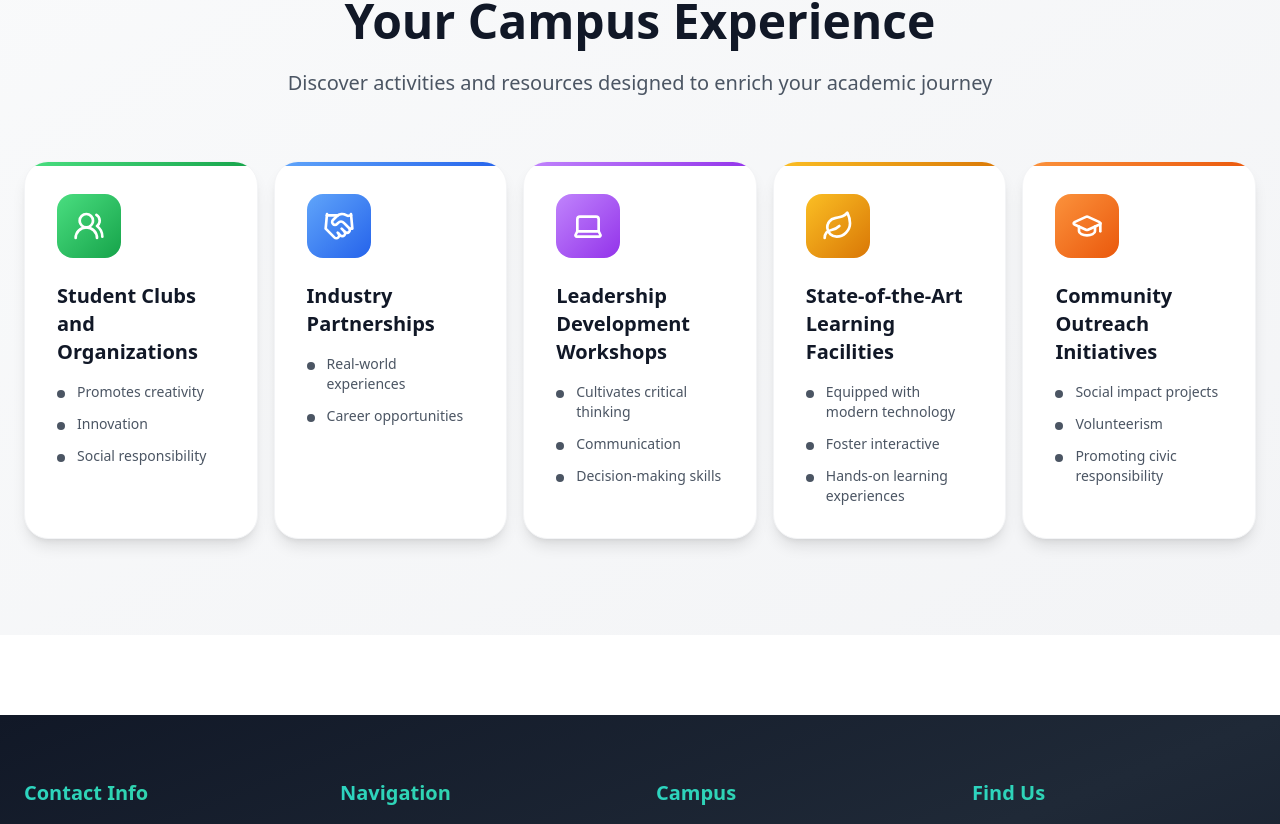
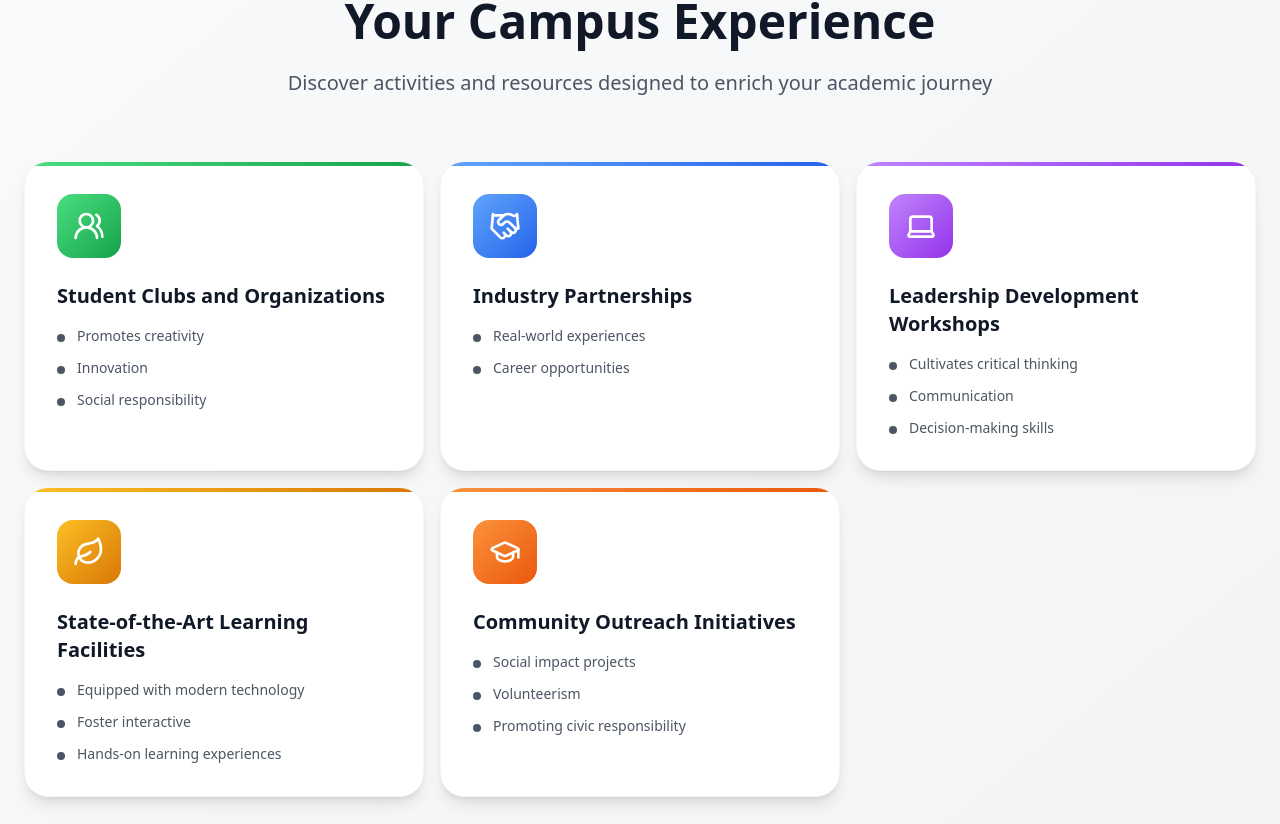
Before and after one commit to Wolferlk/Veritas-International-Uni, a React (Vite) app in the folder Frontend/: page /campus-life in a window 1280 px wide. Shown: the part 1556-2380 px from the top of the page. Built offline with nearby package versions, Linux system fonts and the light colour scheme.

Commit message:
Fix card section issue

```diff
--- a/Frontend/src/pages/CampusLife/CampusLife.tsx
+++ b/Frontend/src/pages/CampusLife/CampusLife.tsx
@@ -243,7 +243,7 @@
             </p>
           </motion.div>
 
-          <div className="grid md:grid-cols-2 lg:grid-cols-3 xl:grid-cols-5 gap-4">
+          <div className="grid md:grid-cols-2 lg:grid-cols-3 xl:grid-cols-3 gap-4">
             {activities.map((activity, index) => (
               <motion.div
                 key={activity.category}
```
